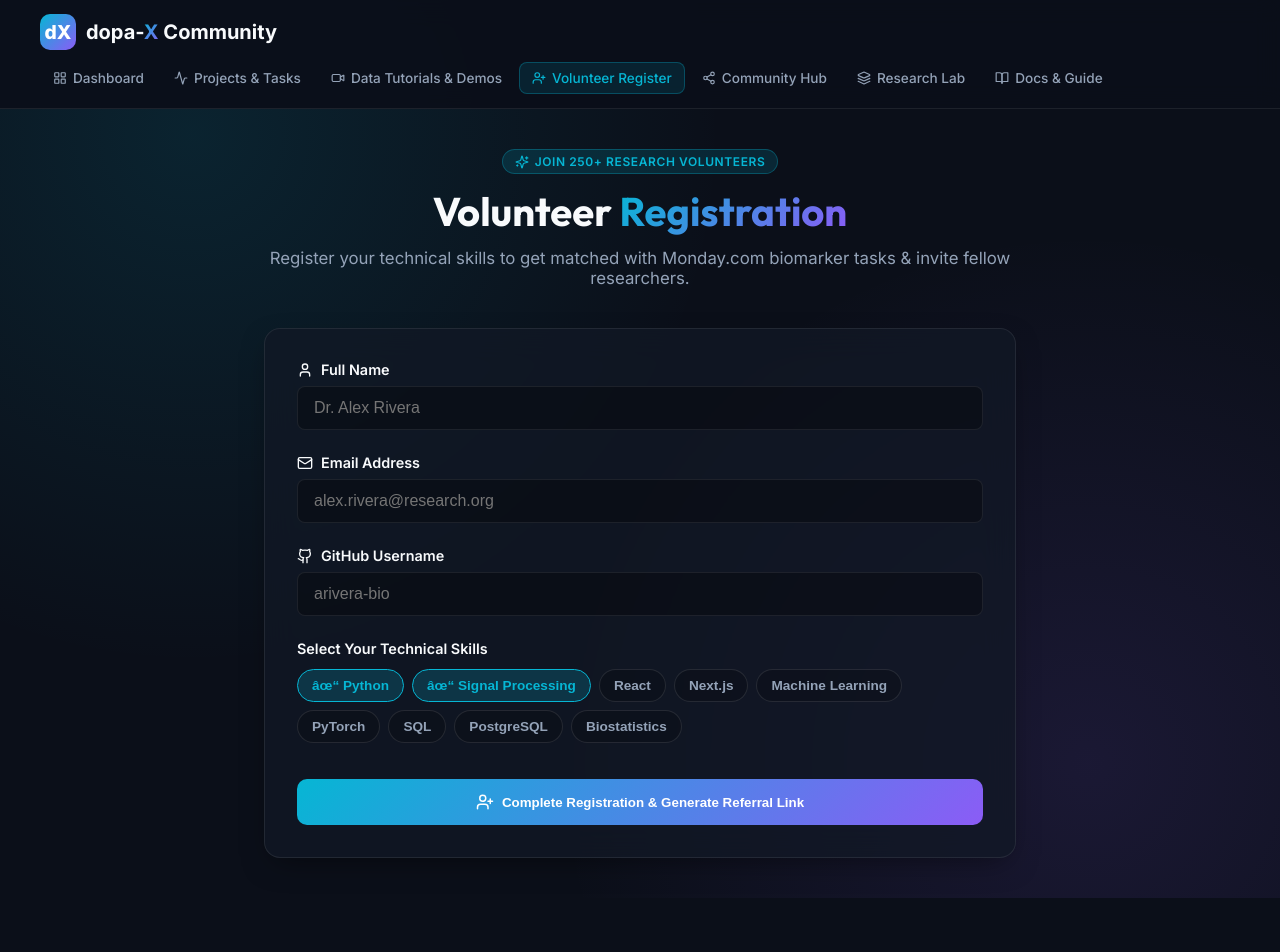
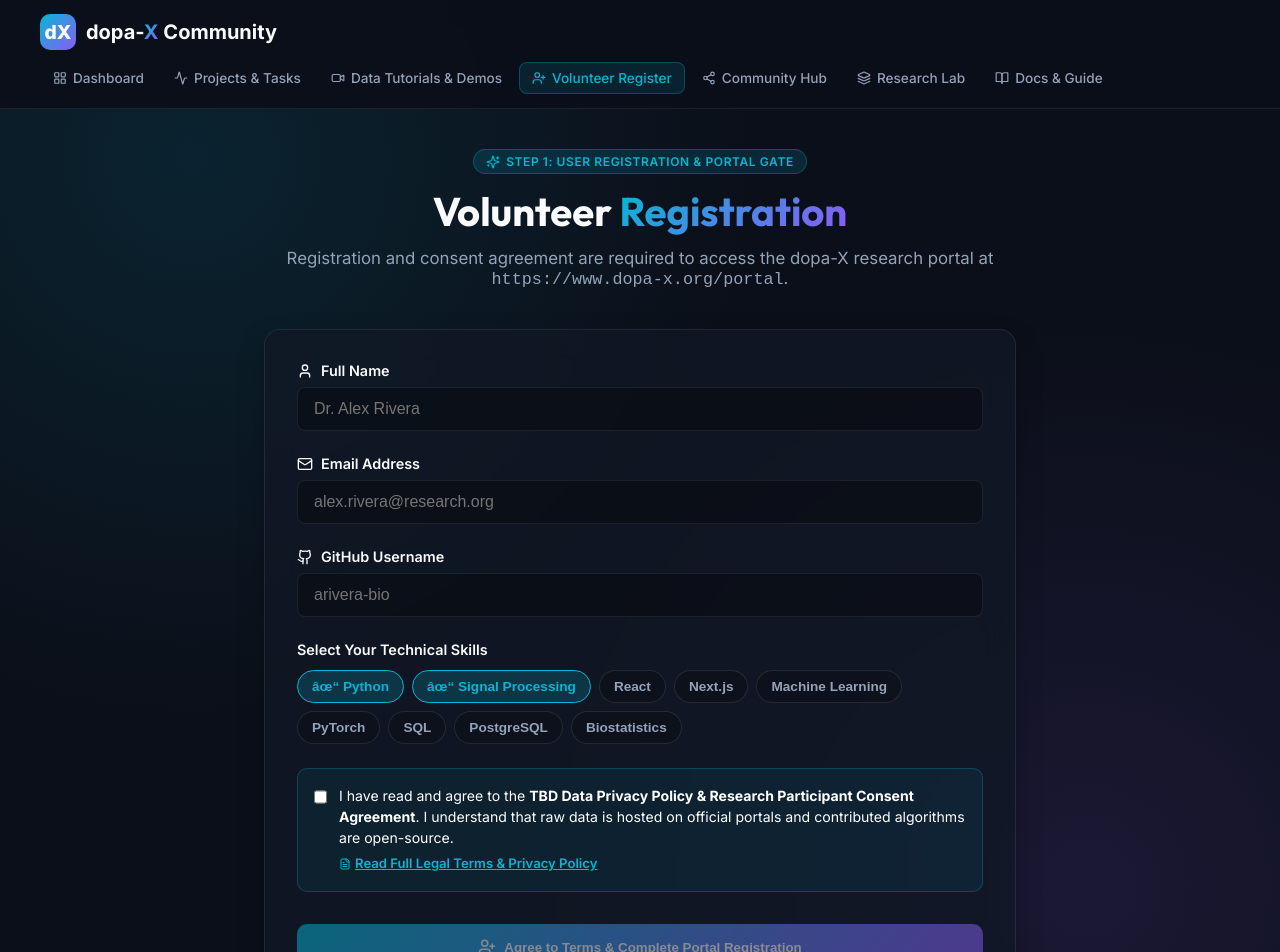
Before and after one commit to dopax35/data-analysis-tools, a Next.js app: page /register in a window 1280 px wide. Shown: the top 952 px of the page. Before the commit the page ends 898 px from the top, so only its background shows below. Built offline with nearby package versions, Linux system fonts and the light colour scheme.

Commit message:
Transfer site target to https://www.dopa-x.org/portal, add TBD legal consent gate & legal tab (pages/register.js)

```diff
--- a/pages/register.js
+++ b/pages/register.js
@@ -1,7 +1,8 @@
 import React, { useState } from 'react';
 import Head from 'next/head';
+import Link from 'next/link';
 import Navbar from '../components/Navbar';
-import { UserPlus, CheckCircle, Share2, Copy, Github, Mail, User, Sparkles } from 'lucide-react';
+import { UserPlus, CheckCircle, Share2, Copy, Github, Mail, User, Sparkles, ShieldCheck, FileText } from 'lucide-react';
 
 export default function Register() {
   const [formData, setFormData] = useState({
@@ -9,7 +10,7 @@ export default function Register() {
     email: '',
     github: '',
     skills: ['Python', 'Signal Processing'],
-    refCode: ''
+    agreedToTerms: false
   });
 
   const [registeredUser, setRegisteredUser] = useState(null);
@@ -30,6 +31,10 @@ export default function Register() {
 
   const handleSubmit = async (e) => {
     e.preventDefault();
+    if (!formData.agreedToTerms) {
+      alert("Please read and accept the Data Privacy & Research Participant Consent Agreement before registering.");
+      return;
+    }
     try {
       const res = await fetch('/api/register', {
         method: 'POST',
@@ -38,11 +43,17 @@ export default function Register() {
       });
       const data = await res.json();
       if (res.ok && data.user) {
+        // Save session authentication in localStorage for portal access gate
+        if (typeof window !== 'undefined') {
+          localStorage.setItem('dopax_user', JSON.stringify(data.user));
+        }
+
+        const portalRefUrl = `https://www.dopa-x.org/portal/register?ref=${data.user.refCode}`;
         setRegisteredUser({
           name: data.user.name,
           github: data.user.github,
           refCode: data.user.refCode,
-          refUrl: `https://data-analysis-tools-of1s.vercel.app/register?ref=${data.user.refCode}`
+          refUrl: portalRefUrl
         });
       }
     } catch (err) {
@@ -61,20 +72,20 @@ export default function Register() {
   return (
     <>
       <Head>
-        <title>Volunteer Registration | dopa-X Community</title>
+        <title>User Registration & Consent | dopa-X Portal</title>
       </Head>
       <Navbar />
 
       <main style={{ padding: '40px 24px', maxWidth: '800px', margin: '0 auto' }}>
         <header style={{ textAlign: 'center', marginBottom: '40px' }}>
           <div className="badge badge-cyan" style={{ marginBottom: '12px' }}>
-            <Sparkles size={14} /> Join 250+ Research Volunteers
+            <Sparkles size={14} /> Step 1: User Registration & Portal Gate
           </div>
           <h1 style={{ fontSize: '2.5rem', fontWeight: 800, marginBottom: '12px' }}>
             Volunteer <span className="gradient-text">Registration</span>
           </h1>
           <p style={{ color: 'var(--text-muted)', fontSize: '1.05rem' }}>
-            Register your technical skills to get matched with Monday.com biomarker tasks & invite fellow researchers.
+            Registration and consent agreement are required to access the dopa-X research portal at <code>https://www.dopa-x.org/portal</code>.
           </p>
         </header>
 
@@ -153,16 +164,42 @@ export default function Register() {
               </div>
             </div>
 
-            <button type="submit" className="btn-primary" style={{ marginTop: '12px', justifyContent: 'center', padding: '14px' }}>
-              <UserPlus size={18} /> Complete Registration & Generate Referral Link
+            {/* TBD Data Privacy & Consent Agreement Checkbox */}
+            <div style={{ background: 'rgba(6, 182, 212, 0.08)', border: '1px solid rgba(6, 182, 212, 0.25)', padding: '16px', borderRadius: '10px' }}>
+              <label style={{ display: 'flex', alignItems: 'flex-start', gap: '12px', cursor: 'pointer', fontSize: '0.88rem', color: 'white', lineHeight: 1.5 }}>
+                <input
+                  type="checkbox"
+                  required
+                  checked={formData.agreedToTerms}
+                  onChange={(e) => setFormData({ ...formData, agreedToTerms: e.target.checked })}
+                  style={{ marginTop: '3px', width: '18px', height: '18px', accentColor: 'var(--accent-cyan)' }}
+                />
+                <div>
+                  I have read and agree to the <strong>TBD Data Privacy Policy & Research Participant Consent Agreement</strong>. I understand that raw data is hosted on official portals and contributed algorithms are open-source.
+                  <div style={{ marginTop: '6px' }}>
+                    <Link href="/legal" target="_blank" style={{ color: 'var(--accent-cyan)', textDecoration: 'underline', fontSize: '0.82rem', fontWeight: 600, display: 'inline-flex', alignItems: 'center', gap: '4px' }}>
+                      <FileText size={12} /> Read Full Legal Terms & Privacy Policy
+                    </Link>
+                  </div>
+                </div>
+              </label>
+            </div>
+
+            <button
+              type="submit"
+              className="btn-primary"
+              disabled={!formData.agreedToTerms}
+              style={{ marginTop: '8px', justifyContent: 'center', padding: '14px', opacity: formData.agreedToTerms ? 1 : 0.5, cursor: formData.agreedToTerms ? 'pointer' : 'not-allowed' }}
+            >
+              <UserPlus size={18} /> Agree to Terms & Complete Portal Registration
             </button>
           </form>
         ) : (
           <div className="glass-panel" style={{ padding: '40px', textAlign: 'center' }}>
             <CheckCircle size={56} style={{ color: 'var(--accent-emerald)', marginBottom: '16px' }} />
-            <h2 style={{ fontSize: '1.8rem', marginBottom: '8px' }}>Welcome, {registeredUser.name}!</h2>
+            <h2 style={{ fontSize: '1.8rem', marginBottom: '8px' }}>Registration Complete, {registeredUser.name}!</h2>
             <p style={{ color: 'var(--text-muted)', marginBottom: '24px' }}>
-              Your profile is registered with <code>agent-guide</code>. You are ready to claim Monday.com tasks!
+              You have accepted the consent terms and registered with <code>https://www.dopa-x.org/portal</code>.
             </p>
 
             <div style={{ background: 'rgba(0,0,0,0.4)', padding: '20px', borderRadius: '12px', border: '1px solid var(--border-card)', marginBottom: '24px' }}>
@@ -174,7 +211,7 @@ export default function Register() {
                   type="text"
                   readOnly
                   value={registeredUser.refUrl}
-                  style={{ flex: 1, padding: '10px 14px', background: 'transparent', border: 'none', color: 'var(--accent-cyan)', fontFamily: 'monospace', fontSize: '0.9rem' }}
+                  style={{ flex: 1, padding: '10px 14px', background: 'transparent', border: 'none', color: 'var(--accent-cyan)', fontFamily: 'monospace', fontSize: '0.85rem' }}
                 />
                 <button onClick={copyRefLink} className="btn-primary" style={{ padding: '8px 16px', fontSize: '0.85rem' }}>
                   <Copy size={14} /> {copied ? 'Copied!' : 'Copy'}
@@ -182,8 +219,8 @@ export default function Register() {
               </div>
             </div>
 
-            <a href="/projects" className="btn-primary" style={{ textDecoration: 'none' }}>
-              View Open Monday Projects & Claim Tasks
+            <a href="/projects" className="btn-primary" style={{ textDecoration: 'none', padding: '12px 24px' }}>
+              Enter dopa-X Research Portal & View Projects
             </a>
           </div>
         )}
```
